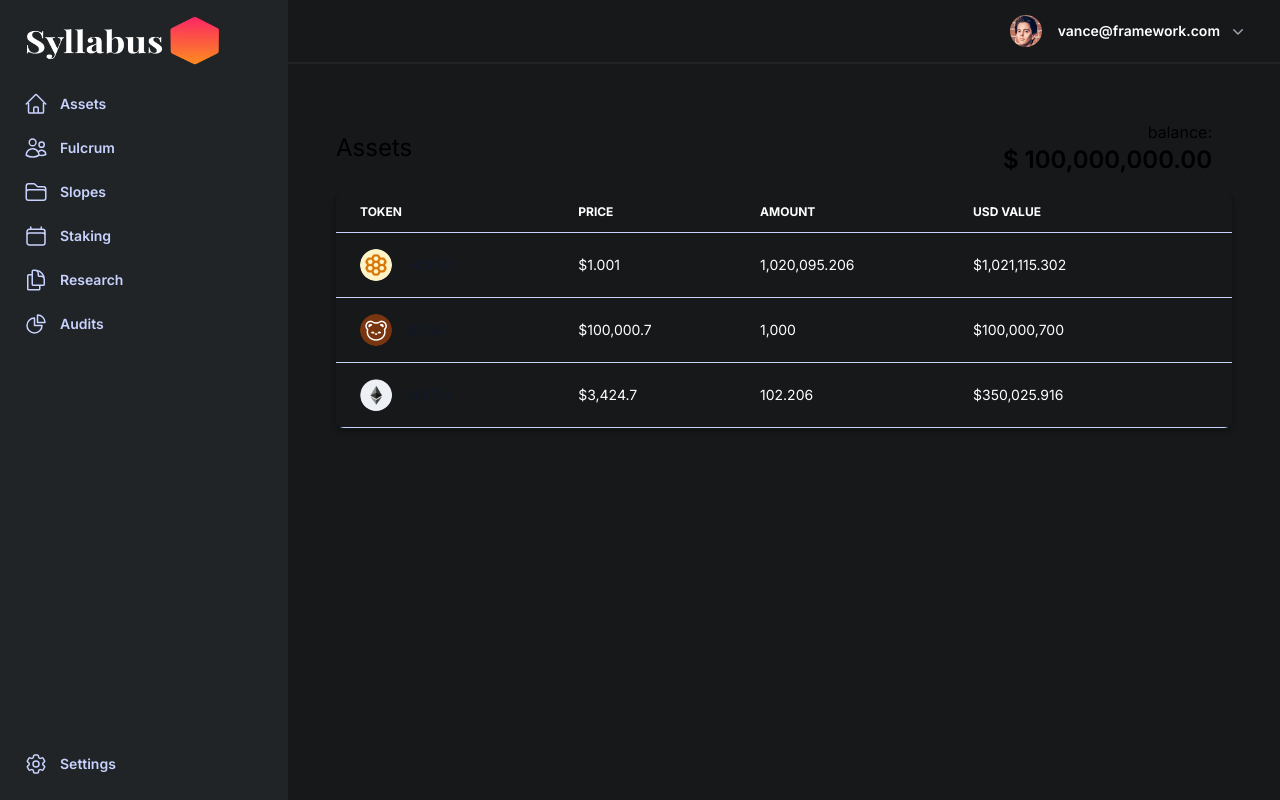
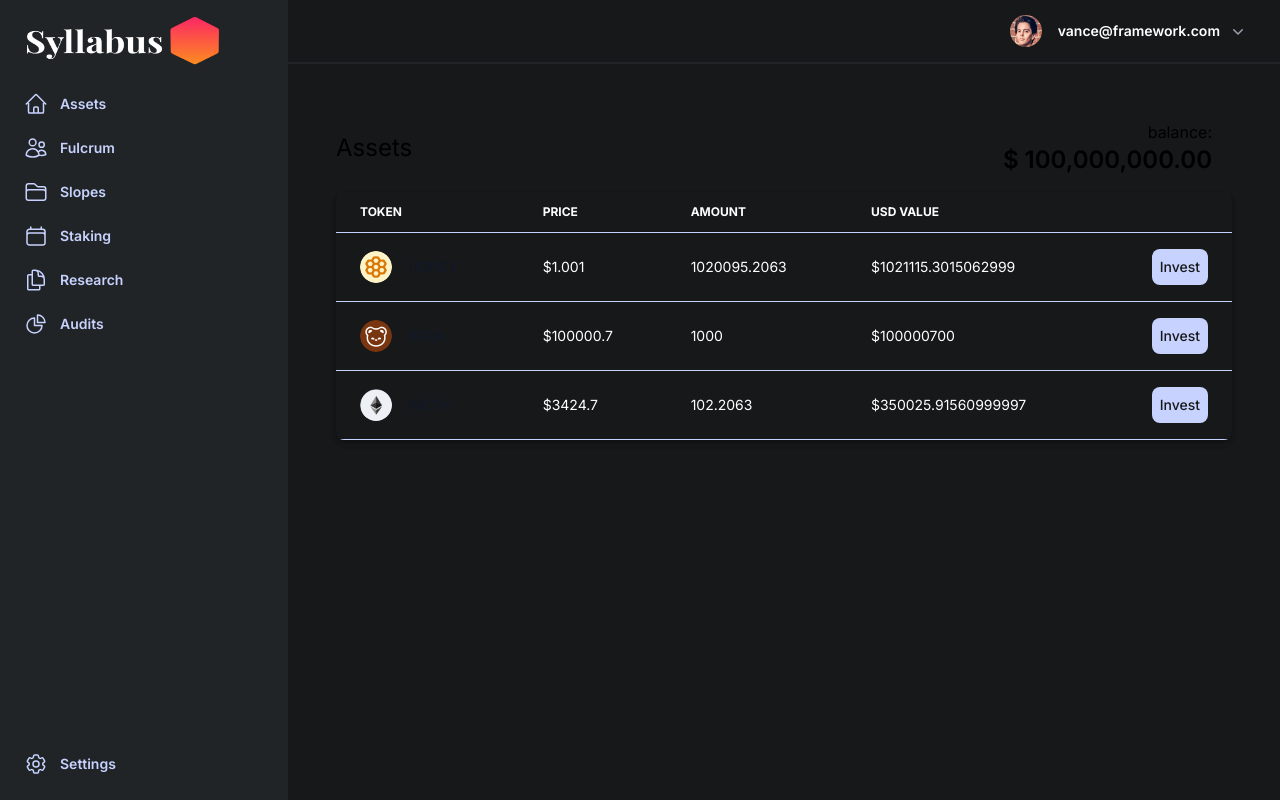
Before and after one commit to ninibear030/eqweqweqwe, a Next.js app: page / in a window 1280 px wide. Built offline with nearby package versions, Linux system fonts and the light colour scheme.

Commit message:
fix colors

```diff
--- a/src/app/assets/portfolio.tsx
+++ b/src/app/assets/portfolio.tsx
@@ -23,7 +23,7 @@ export const Portfolio = ({
 
 <div className="overflow-x-auto shadow-md sm:rounded-lg">
     <table className="w-full text-sm text-left rtl:text-right text-gray-500 border-b border-indigo-200">
-        <thead className="text-xs text-white uppercase border-b border-indigo-200  ">
+        <thead className="text-xs text-white uppercase border-b border-indigo-200">
             <tr>
                 <th scope="col" className="px-6 py-3">
                     Token
--- a/src/app/assets/token.tsx
+++ b/src/app/assets/token.tsx
@@ -14,7 +14,7 @@ export const TokenRecord = ({
 }) => {
   const [open, setOpen] = useState(false);
   return (
-    <tr className=" border-b border-indigo-200 hover:bg-[#202426] transition-all duration-300 mt-10">
+    <tr className=" border-b border-indigo-200 hover:bg-indigo-100 hover:text-[#16181a] text-white transition-all duration-300">
         <th scope="row" className="px-6 py-4 font-medium text-gray-900 whitespace-nowrap dark:text-white">
             <div className="flex items-center gap-4">
             <Image
@@ -27,20 +27,20 @@ export const TokenRecord = ({
              {token}
             </div>
         </th>
-        <td className="px-6 py-4 text-white">
-            ${price.toLocaleString()}
+        <td className="px-6 py-4 ">
+            ${price}
         </td>
-        <td className="px-6 py-4 text-white">
-            {amount.toLocaleString()}
+        <td className="px-6 py-4 ">
+            {amount}
         </td>
-        <td className="px-6 py-4 text-white">
-            ${(amount * price).toLocaleString()}
+        <td className="px-6 py-4 ">
+            ${amount * price}
         </td>
-        {/* <td className="px-6 py-4 text-right"> */}
-        {/* <button className="rounded-lg bg-blue-500 p-2">
-            <a href="#" className="font-medium text-white">Invest</a>
-          </button> */}
-        {/* </td> */}
+        <td className="px-6 py-4 text-right">
+        <button className="rounded-lg bg-indigo-200  p-2">
+            <a href="#" className="font-medium text-[#16181a]">Invest</a>
+          </button>
+        </td>
     </tr>
 );
 };
```
